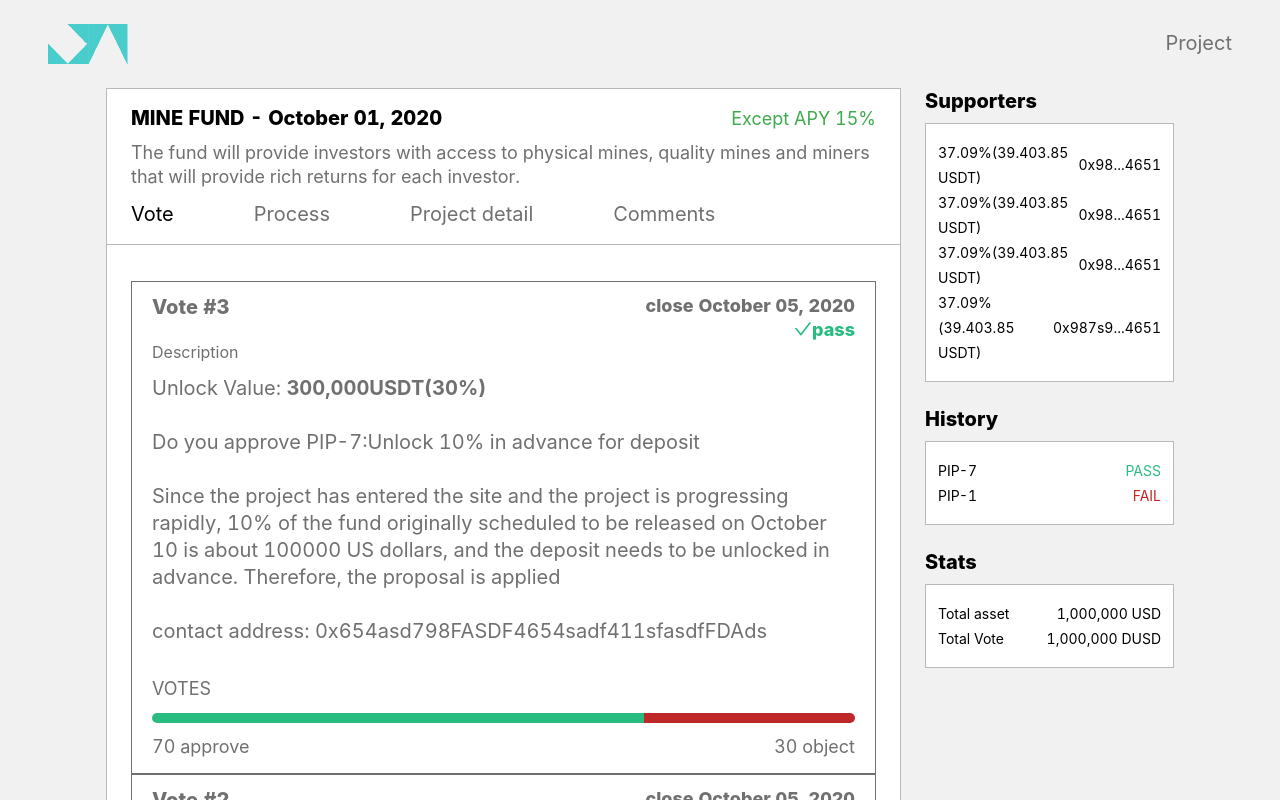
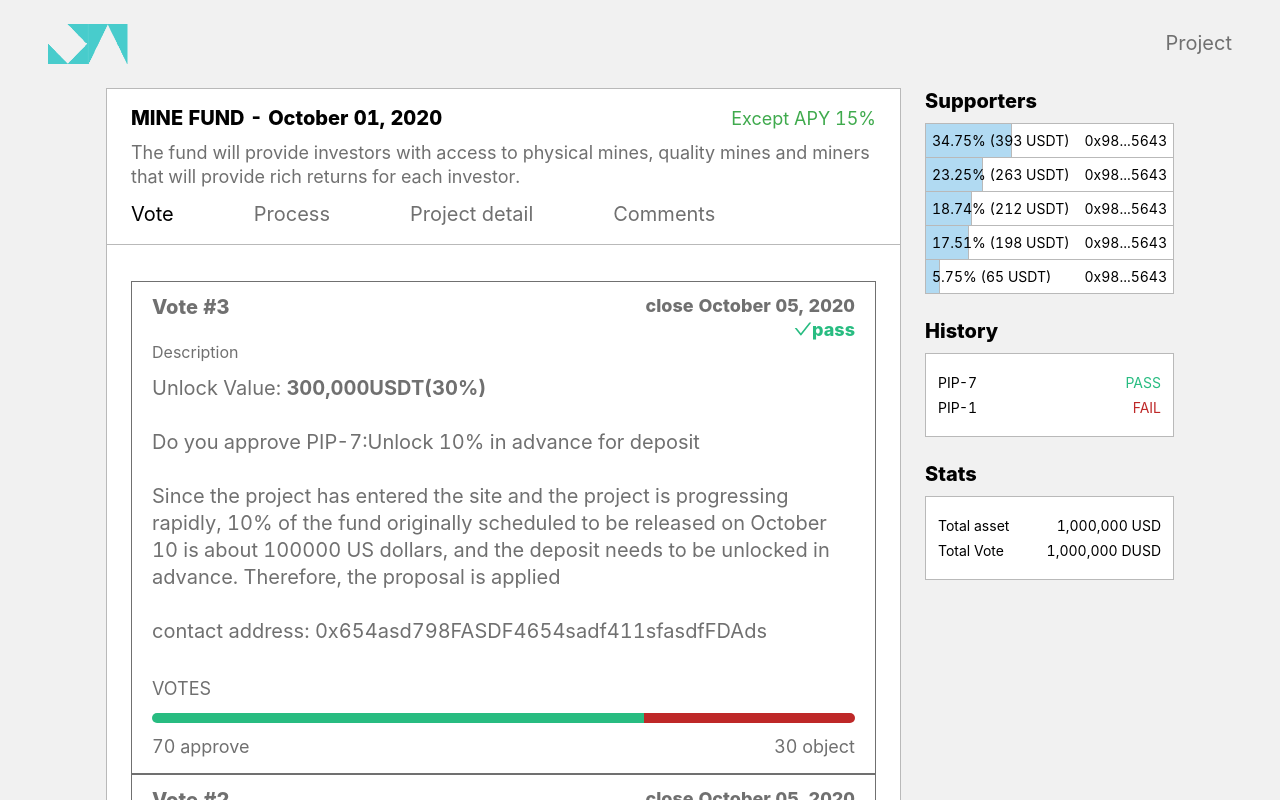
Before and after one commit to dada-fintech/mining-dd-finance, a React (Create React App) app: page /dashboard in a window 1280 px wide. Shown: the top 800 px of the page. Built offline with nearby package versions, Linux system fonts and the light colour scheme.

Commit message:
added progress

```diff
--- a/src/components/Sidebar/index.js
+++ b/src/components/Sidebar/index.js
@@ -1,43 +1,49 @@
 import React from 'react'
 import './style.scss'
+
+const supporterList = [
+    {
+        address: '0x98...5643',
+        amount: 393
+    },
+    {
+        address: '0x98...5643',
+        amount: 263
+    },
+    {
+        address: '0x98...5643',
+        amount: 212
+    },
+    {
+        address: '0x98...5643',
+        amount: 198
+    },
+    {
+        address: '0x98...5643',
+        amount: 65
+    },
+]
+
+let totalAmount = 0
+supporterList.map(item => {
+    totalAmount += item.amount
+})
 
 export default function Sidebar() {
     return (<div className="sidebar">
         <div className="block">
             <div className="title">Supporters</div>
-            <div className="box">
-                <div className="box-item">
-                    <div>
-                        37.09%(39.403.85 USDT)
+            <div className="box supporter-box">
+                {supporterList.map(item => (
+                    <div className="box-item">
+                        <div className="progress" style={{width: (item.amount / totalAmount) * 100 + '%'}}></div>
+                        <div className="texts">
+                            <div>{((item.amount / totalAmount) * 100).toFixed(2)}% ({item.amount} USDT)</div>
+                            <div>{item.address}</div>
+                        </div>
+
                     </div>
-                    <div>
-                        0x98...4651
-                    </div>
-                </div>
-                <div className="box-item">
-                    <div>
-                        37.09%(39.403.85 USDT)
-                    </div>
-                    <div>
-                        0x98...4651
-                    </div>
-                </div>
-                <div className="box-item">
-                    <div>
-                        37.09%(39.403.85 USDT)
-                    </div>
-                    <div>
-                        0x98...4651
-                    </div>
-                </div>
-                <div className="box-item">
-                    <div>
-                        37.09%(39.403.85 USDT)
-                    </div>
-                    <div>
-                        0x987s9...4651
-                    </div>
-                </div>
+                ))}
             </div>
         </div>
         <div className="block">
--- a/src/components/Sidebar/style.scss
+++ b/src/components/Sidebar/style.scss
@@ -27,6 +27,32 @@
                 }
             }
         }
+        .supporter-box{
+            padding: 0;
+            border-bottom: none;
+            .box-item{
+                padding: 4px 6px;
+                border-bottom: 1px solid #B9B9B9;
+                position: relative;
+                .progress{
+                    background: #B1DAF2;
+                    position: absolute;
+                    top:0;
+                    bottom:0;
+                    left: 0;
+                    width: 20%;
+                    border-right: 1px solid #b9b9b9;
+                }
+                .texts{
+                    display: flex;
+                    align-items: center;
+                    justify-content: space-between;
+                    position: relative;
+                    width: 100%;
+                    z-index: 10;
+                }
+            }
+        }
     }
 
 }
```
